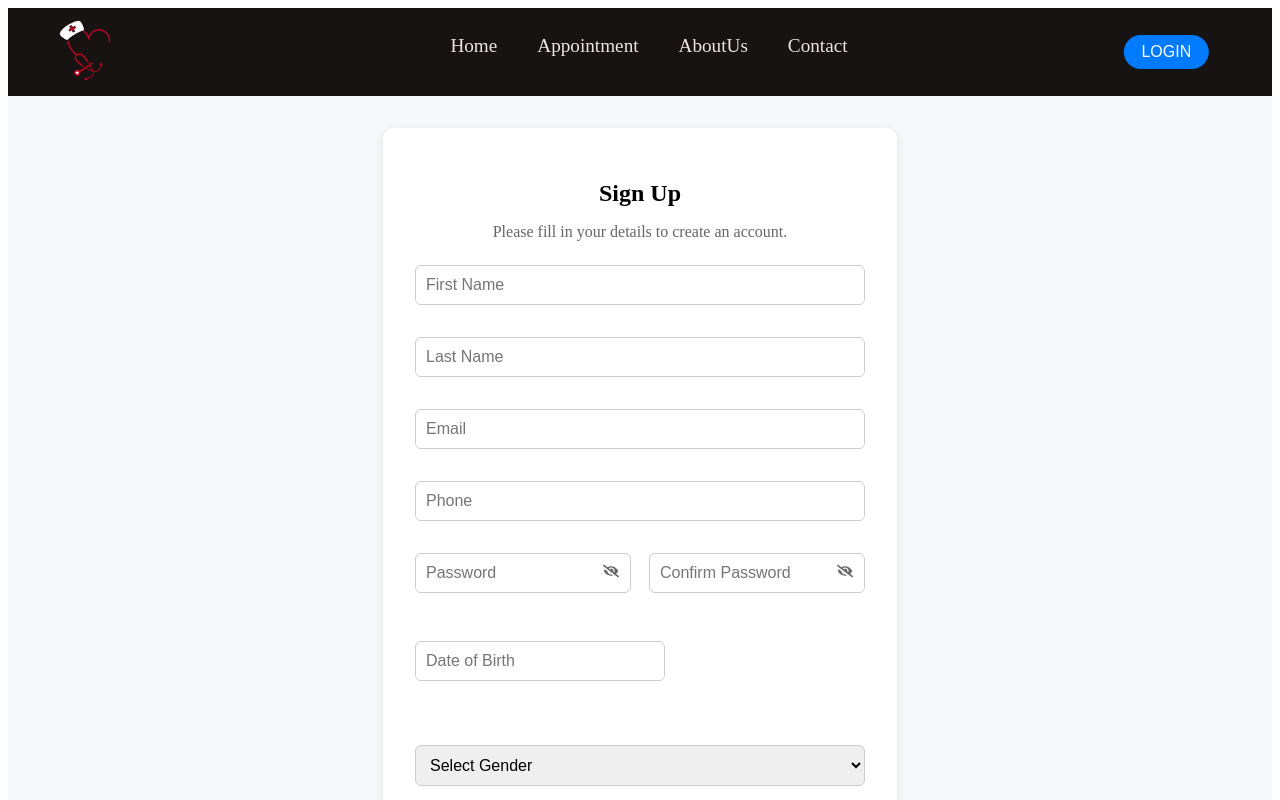
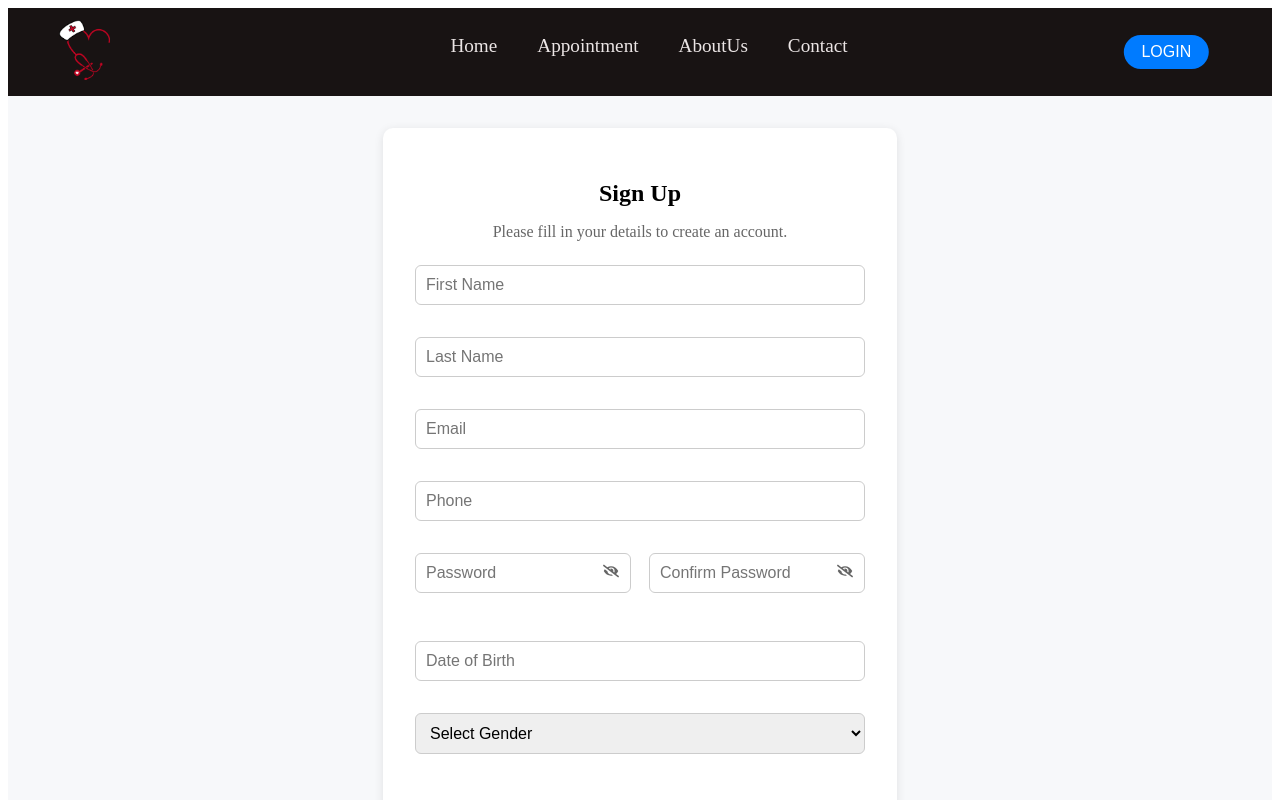
Before and after one commit to sandipa616/HMS_FRONTEND_DEPLOYED, a React (Vite) app: page /register in a window 1280 px wide. Shown: the top 800 px of the page. Built offline with nearby package versions, Linux system fonts and the light colour scheme; no server answers.

Commit message:
Revert frontend code to previous working state

```diff
--- a/src/components/AppointmentForm.jsx
+++ b/src/components/AppointmentForm.jsx
@@ -2,8 +2,6 @@ import axios from "axios";
 import React, { useEffect, useState } from "react";
 import { toast } from "react-toastify";
 import "./AppointmentForm.css";
-import DatePicker from "react-datepicker";
-import "react-datepicker/dist/react-datepicker.css";
 
 const AppointmentForm = () => {
   const [firstName, setFirstName] = useState("");
@@ -134,14 +132,15 @@ const AppointmentForm = () => {
         </div>
 
         <div>
-          <DatePicker
-            selected={dob ? new Date(dob) : null}
-            onChange={(date) =>
-              setDob(date ? date.toISOString().split("T")[0] : "")
-            }
-            dateFormat="yyyy-MM-dd"
-            placeholderText="Date of Birth"
-            className="appointment-input"
+          <input
+            type={dob ? "date" : "text"}
+            placeholder="Date of Birth"
+            value={dob}
+            onChange={(e) => setDob(e.target.value)}
+            onFocus={(e) => (e.target.type = "date")}
+            onBlur={(e) => {
+              if (!dob) e.target.type = "text";
+            }}
             required
           />
 
@@ -157,14 +156,15 @@ const AppointmentForm = () => {
         </div>
 
         <div>
-          <DatePicker
-            selected={appointmentDate ? new Date(appointmentDate) : null}
-            onChange={(date) =>
-              setAppointmentDate(date ? date.toISOString().split("T")[0] : "")
-            }
-            dateFormat="yyyy-MM-dd"
-            placeholderText="Appointment Date"
-            className="appointment-input"
+          <input
+            type={appointmentDate ? "date" : "text"}
+            placeholder="Appointment Date"
+            value={appointmentDate}
+            onChange={(e) => setAppointmentDate(e.target.value)}
+            onFocus={(e) => (e.target.type = "date")}
+            onBlur={(e) => {
+              if (!appointmentDate) e.target.type = "text";
+            }}
             required
           />
 
@@ -260,6 +260,7 @@ const AppointmentForm = () => {
         </div>
       </form>
     </div>
+
   );
 };
 
--- a/src/pages/Register.jsx
+++ b/src/pages/Register.jsx
@@ -5,7 +5,6 @@ import { Context } from "../main";
 import { Link, Navigate, useNavigate } from "react-router-dom";
 import { FaEye, FaEyeSlash } from "react-icons/fa";
 import "./Register.css";
-import DatePicker from "react-datepicker";
 import "react-datepicker/dist/react-datepicker.css";
 
 const Register = () => {
@@ -150,16 +149,17 @@ const Register = () => {
           </div>
 
           <div className="register-row">
-            <DatePicker
-              selected={dob ? new Date(dob) : null}
-              onChange={(date) =>
-                setDob(date ? date.toISOString().split("T")[0] : "")
-              }
-              dateFormat="yyyy-MM-dd"
-              placeholderText="Date of Birth"
-              className="register-input"
-              required
-            />
+           <input
+            type={dob ? "date" : "text"}
+            placeholder="Date of Birth"
+            value={dob}
+            onChange={(e) => setDob(e.target.value)}
+            onFocus={(e) => (e.target.type = "date")}
+            onBlur={(e) => {
+              if (!dob) e.target.type = "text";
+            }}
+            required
+          />
           </div>
 
           <div className="register-row">
```
